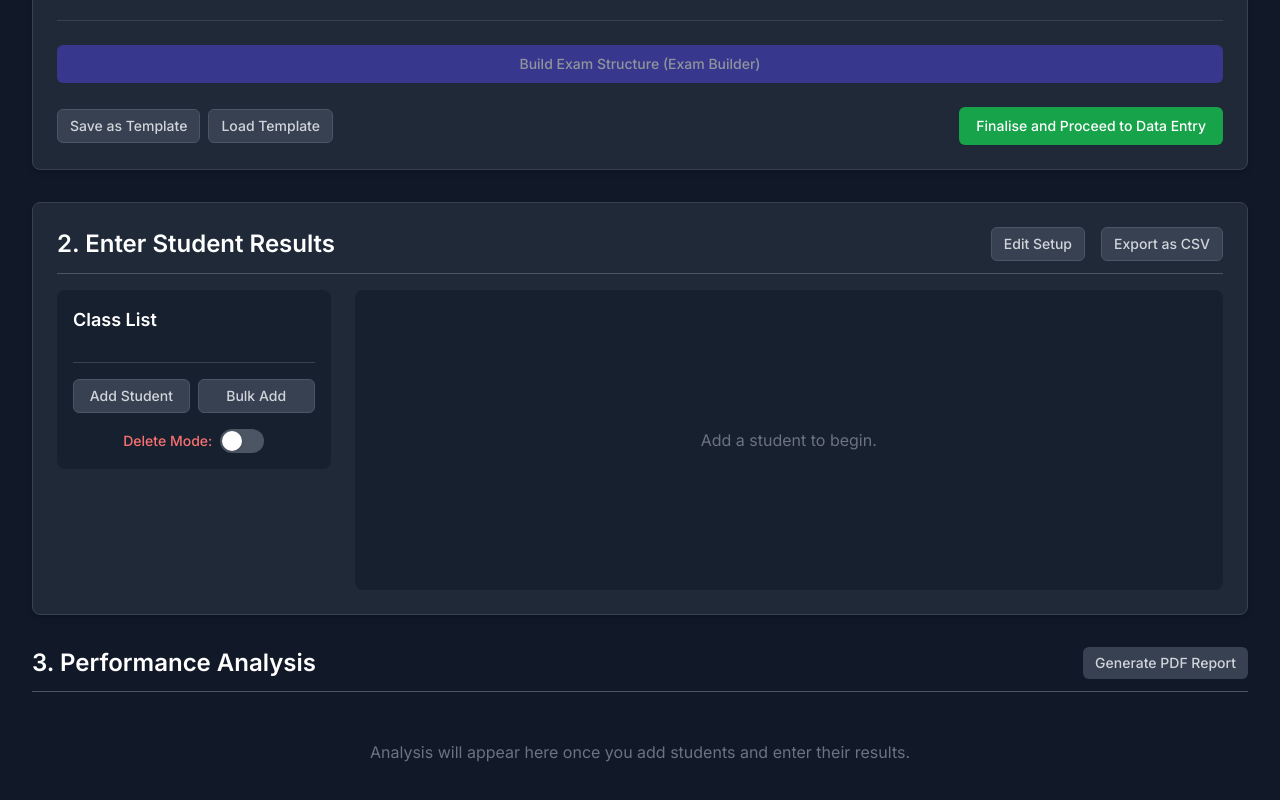
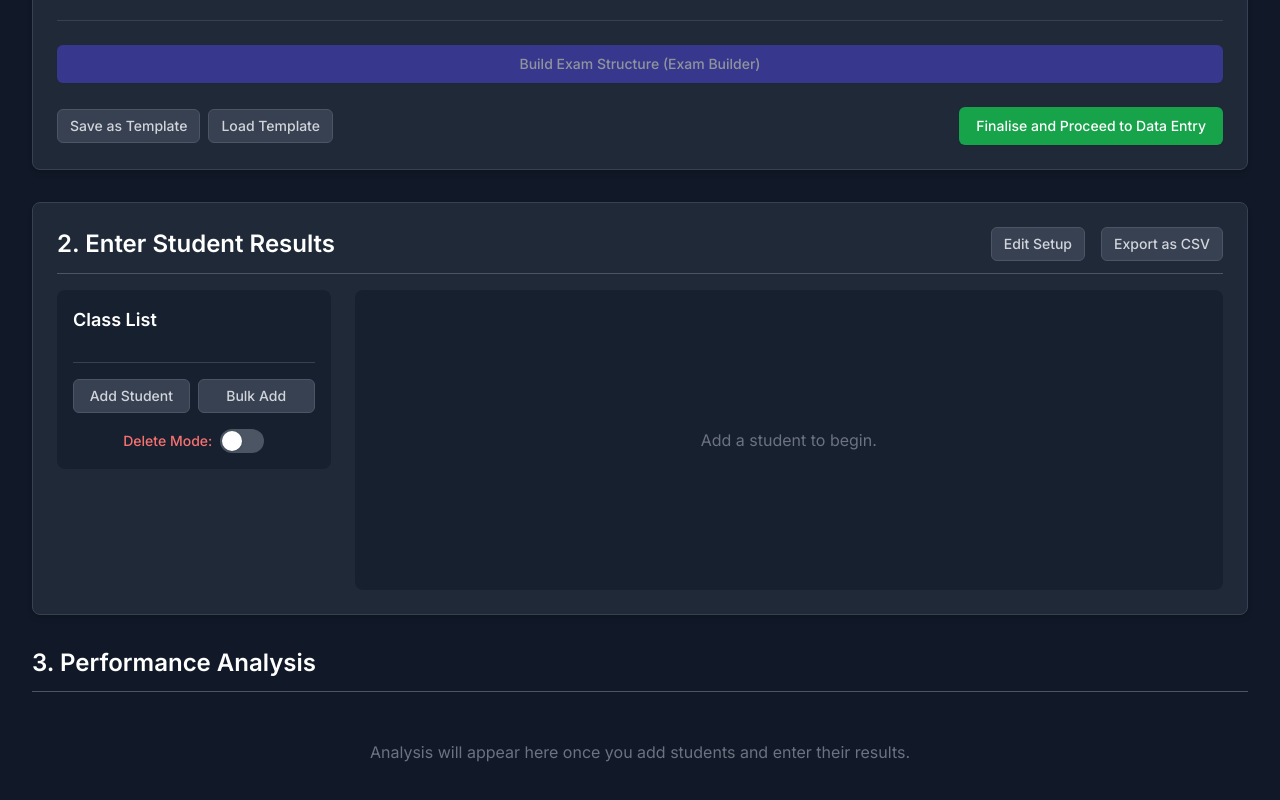
Before and after one commit to TANNMANN84/Fractal-EDU, a React (Vite) app: page / in a window 1280 px wide. Shown: the part 591-1391 px from the top of the page. Built offline with nearby package versions, Linux system fonts and the light colour scheme.

Commit message:
Update AnalysisDashboard.tsx

```diff
--- a/src/components/analysis/AnalysisDashboard.tsx
+++ b/src/components/analysis/AnalysisDashboard.tsx
@@ -1,8 +1,6 @@
 // src/components/analysis/AnalysisDashboard.tsx
 
 import React from 'react';
-import { generatePdfReport } from '../../utils/pdfhelpers';
-
 // Import all the components
 import ProblemQuestionsSummary from './ProblemQuestionsSummary';
 import TagFilter from './TagFilter';
@@ -12,23 +10,13 @@ import DistractorAnalysis from './DistractorAnalysis';
 import QuestionAnalysis from './QuestionAnalysis';
 
 const AnalysisDashboard: React.FC = () => {
-  // --- 2. CREATE HANDLER ---
-  const handleGenerateClassReport = () => {
-    // false = not an individual report
-    generatePdfReport(false);
-  };
+
 
   return (
     <>
       <div className="flex justify-between items-center border-b border-gray-600 pb-3 mb-4">
         <h2 className="text-2xl font-semibold text-white">3. Performance Analysis</h2>
-        {/* --- 3. ADD ONCLICK --- */}
-        <button
-          onClick={handleGenerateClassReport}
-          className="px-3 py-1.5 text-sm font-medium rounded-md text-gray-300 bg-gray-700 hover:bg-gray-600"
-        >
-          Generate PDF Report
-        </button>
+
       </div>
 
       <div id="analysis-content" className="space-y-12">
```
